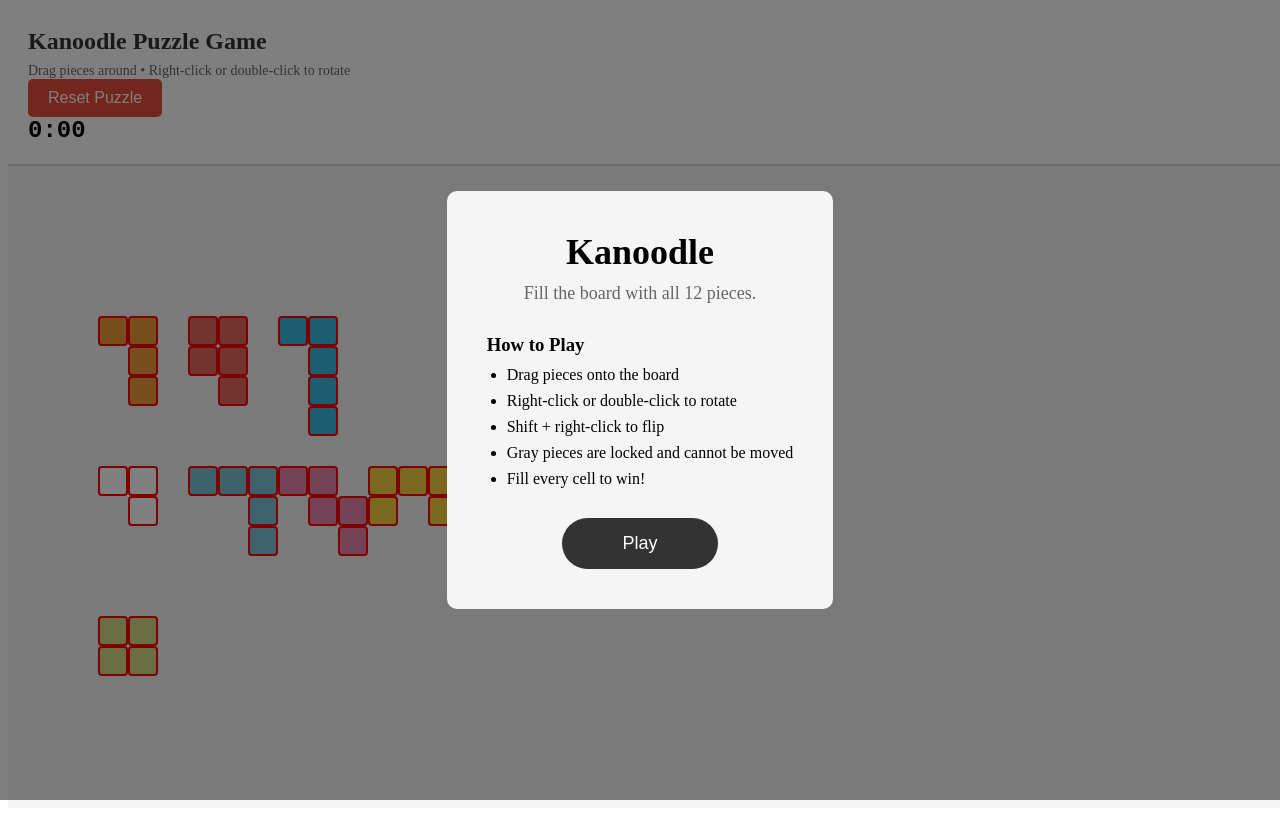
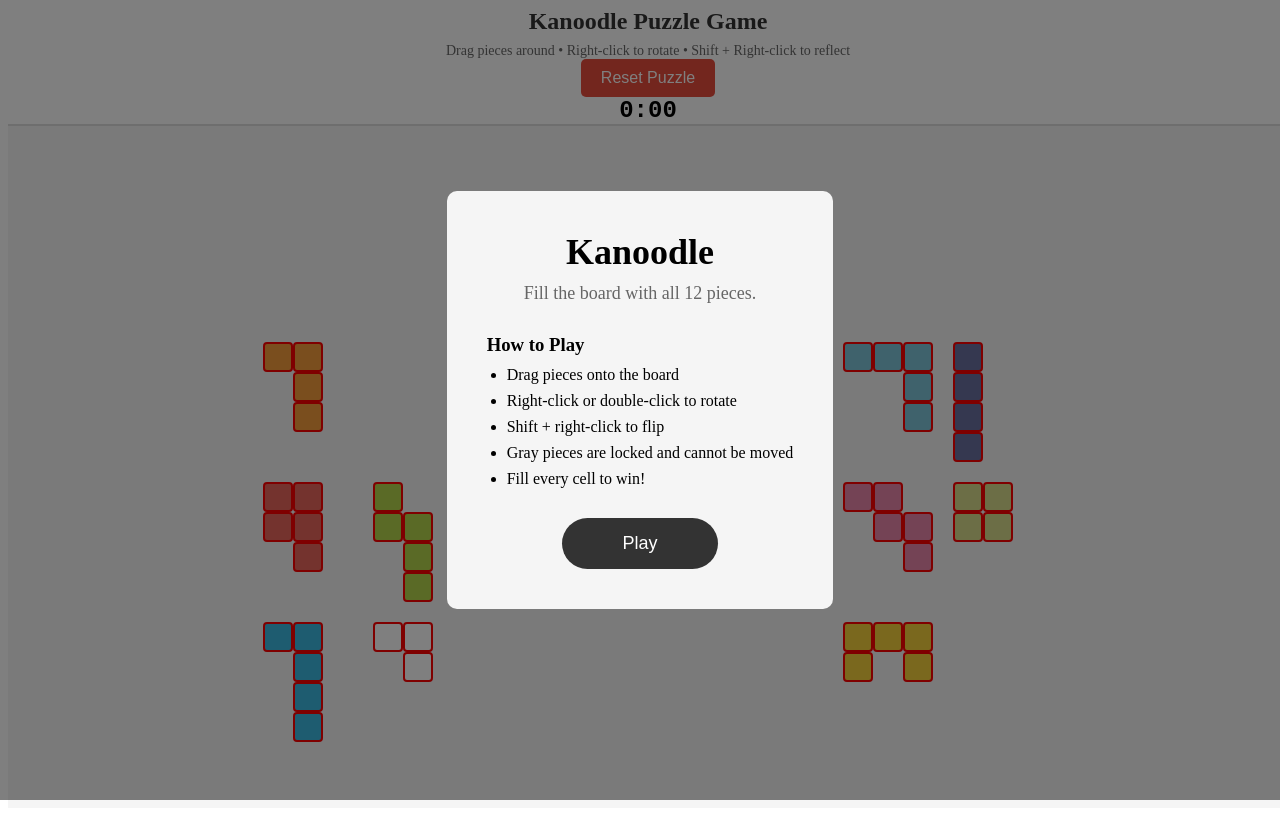
Before and after one commit to JaylenZeng/kanoodlele, a React (Vite) app in the folder project/: page / in a window 1280 px wide. Built offline with nearby package versions, Linux system fonts and the light colour scheme.

Commit message:
update UI and add WinModal

```diff
--- a/project/src/App.module.css
+++ b/project/src/App.module.css
@@ -8,10 +8,12 @@
 }
 
 .header {
-    padding: 20px;
+    /* padding: 20px; */
     background-color: #fff;
     border-bottom: 2px solid #ddd;
     flex-shrink: 0;
+    display: grid;
+    place-items: center;
 }
 
 .title {
--- a/project/src/App.tsx
+++ b/project/src/App.tsx
@@ -20,6 +20,7 @@
 import { ResetButton } from './components/UI/ResetButton';
 import { IntroModal } from './components/UI/IntroModal';
 import { Timer } from './components/UI/Timer';
+import { WinScreen } from './components/UI/WinScreen';
 
 // load any previous progress the player made
 const savedState = loadGameState();
@@ -30,15 +31,42 @@
 const STARTING_STATE = isRestoringState
     ? { pieces: savedState.pieces, grid: savedState.grid }
     : generatePuzzle(INITIAL_PIECES, createInitialGrid());
+const getInitialTime = (): number => {
+    const preservedTime = sessionStorage.getItem('kanoodle-timer-preserve');
+    if (preservedTime) {
+        sessionStorage.removeItem('kanoodle-timer-preserve');
+        return parseInt(preservedTime, 10);
+    }
+    return isRestoringState ? savedState.timer : 0;
+};
+
+const getInitialHasStarted = (): boolean => {
+    const preserved = sessionStorage.getItem('kanoodle-started-preserve');
+    if (preserved) {
+        sessionStorage.removeItem('kanoodle-started-preserve');
+        return preserved === 'true';
+    }
+    return isRestoringState ? savedState.hasStarted : false;
+};
+
+const getInitialTimerRunning = (): boolean => {
+    const preserved = sessionStorage.getItem('kanoodle-timer-running-preserve');
+    if (preserved) {
+        sessionStorage.removeItem('kanoodle-timer-running-preserve');
+        return preserved === 'true';
+    }
+    return isRestoringState ? (savedState.hasStarted && !savedState.isCompleted) : false;
+};
 
 export default function App(): ReactElement {
     const [grid, setGrid] = useState<Cell[][]>(STARTING_STATE.grid);
     const { pieces, updatePiecePosition, setPiecePosition, rotatePiece, reflectPiece, placePieceOnBoard, removePieceFromBoard } = useGameState(STARTING_STATE.pieces);
     const [isCompleted, setIsCompleted] = useState(isRestoringState ? savedState.isCompleted : false)
     const lastValidGridPosition = useRef<{ gridX: number; gridY: number } | null>(null);
-    const [hasStarted, setHasStarted] = useState(isRestoringState ? savedState.hasStarted : false);
-    const [timerRunning, setTimerRunning] = useState(isRestoringState && savedState.hasStarted && !savedState.isCompleted);
-    const [time, setTime] = useState(isRestoringState ? savedState.timer : 0);
+    const [hasStarted, setHasStarted] = useState(getInitialHasStarted);
+    const [timerRunning, setTimerRunning] = useState(getInitialTimerRunning);
+    const [time, setTime] = useState(getInitialTime);
+    const [showWinScreen, setShowWinScreen] = useState(false);
     const hasInitialized = useRef(false);
 
     const { sensors, handleDragStart, handleDragEnd } = useDragAndDropSetup(
@@ -75,6 +103,9 @@
     };
 
     const handleReset = (): void => {
+        sessionStorage.setItem('kanoodle-timer-preserve', time.toString());
+        sessionStorage.setItem('kanoodle-started-preserve', 'true');
+        sessionStorage.setItem('kanoodle-timer-running-preserve', timerRunning.toString());
         resetGameState();
         window.location.reload();
     };
@@ -100,6 +131,12 @@
             return;
         }
 
+        if (checkWinCondition(grid) && !isCompleted) {
+            setIsCompleted(true);
+            setTimerRunning(false);
+            setShowWinScreen(true);
+        }
+
         const newState: GameState = {
             seed: getTodaysSeed(),
             pieces: pieces,
@@ -117,10 +154,15 @@
     //     console.log("Grid updated:", grid)
     // }, [grid]);
 
+    const initializePiecePositions = useRef(isRestoringState);
+
     const updateBoardPiecePositions = (boardLeft: number, boardTop: number): void => {
-        // Use piecesRef.current instead of pieces
-        piecesRef.current.forEach(piece => {
+        const boardWidth = BOARD_CONFIG.gridWidth * CELL_SIZE;
+        const boardHeight = BOARD_CONFIG.gridHeight * CELL_SIZE;
+
+        piecesRef.current.forEach((piece, index) => {
             if (piece.onBoard && piece.boardX !== undefined && piece.boardY !== undefined) {
+                // Existing logic for pieces on the board
                 const shape = getTransformedShape(piece.type, piece.rotation, piece.reflection);
                 const minX = Math.min(...shape.map(([dx]) => dx));
                 const minY = Math.min(...shape.map(([, dy]) => dy));
@@ -130,16 +172,41 @@
 
                 setPiecePosition(piece.id, newX, newY);
             }
+            else if (!piece.onBoard && !initializePiecePositions.current) {
+                // Position off-board pieces around the board
+                // Left side pieces (first 6 by index in original array)
+                const pieceIndex = INITIAL_PIECES.findIndex(p => p.id === piece.id);
+
+                if (pieceIndex < 6) {
+                    const col = pieceIndex < 3 ? 0 : 1;
+                    const row = pieceIndex % 3;
+                    const x = boardLeft - 220 + (col * 110);
+                    const y = boardTop - 50 + (row * 140);
+                    setPiecePosition(piece.id, x, y);
+                }
+                // Right side pieces (last 6)
+                else {
+                    const col = pieceIndex < 9 ? 0 : 1;
+                    const row = (pieceIndex - 6) % 3;
+                    const x = boardLeft + boardWidth + 30 + (col * 110);
+                    const y = boardTop - 50 + (row * 140);
+                    setPiecePosition(piece.id, x, y);
+                }
+            }
         });
+
+        // Only initialize off-board positions once
+        initializePiecePositions.current = true;
     };
 
     return (
         <div className={styles.container}>
             {!hasStarted && <IntroModal onPlay={handlePlay} />}
+            {showWinScreen && <WinScreen time={time} onClose={() => setShowWinScreen(false)} />}
             <div className={styles.header}>
                 <h1 className={styles.title}>Kanoodle Puzzle Game</h1>
                 <p className={styles.description}>
-                    Drag pieces around • Right-click or double-click to rotate
+                    Drag pieces around • Right-click to rotate • Shift + Right-click to reflect
                 </p>
                 <ResetButton onReset={handleReset} />
                 <Timer isRunning={timerRunning && !isCompleted} initialTime={time} onTimeUpdate={handleTimeUpdate} />
--- /dev/null
+++ b/project/src/components/UI/WinScreen.module.css
@@ -0,0 +1,64 @@
+.overlay {
+    position: fixed;
+    top: 0;
+    left: 0;
+    width: 100vw;
+    height: 100vh;
+    background-color: rgba(0, 0, 0, 0.5);
+    display: flex;
+    justify-content: center;
+    align-items: center;
+    z-index: 2000;
+}
+
+.modal {
+    background-color: #f5f5f5;
+    padding: 40px;
+    border-radius: 10px;
+    text-align: center;
+    max-width: 400px;
+}
+
+.title {
+    font-size: 32px;
+    margin: 0 0 10px 0;
+}
+
+.message {
+    font-size: 18px;
+    color: #666;
+    margin: 0 0 30px 0;
+}
+
+.timeContainer {
+    display: flex;
+    flex-direction: column;
+    margin-bottom: 30px;
+}
+
+.timeLabel {
+    font-size: 14px;
+    color: #888;
+    margin-bottom: 5px;
+}
+
+.time {
+    font-size: 48px;
+    font-weight: bold;
+    font-family: monospace;
+}
+
+.closeButton {
+    padding: 15px 60px;
+    font-size: 18px;
+    background-color: #333;
+    color: white;
+    border: none;
+    border-radius: 30px;
+    cursor: pointer;
+    transition: background-color 0.2s;
+}
+
+.closeButton:hover {
+    background-color: #555;
+}
--- /dev/null
+++ b/project/src/components/UI/WinScreen.tsx
@@ -0,0 +1,32 @@
+import { type ReactElement } from 'react';
+import styles from './WinScreen.module.css';
+
+interface WinScreenProps {
+    time: number;
+    onClose: () => void;
+}
+
+export function WinScreen({ time, onClose }: WinScreenProps): ReactElement {
+    const minutes = Math.floor(time / 60);
+    const seconds = time % 60;
+
+    return (
+        <div className={styles.overlay}>
+            <div className={styles.modal}>
+                <h1 className={styles.title}>🎉 You Win! 🎉</h1>
+                <p className={styles.message}>You completed today's puzzle!</p>
+
+                <div className={styles.timeContainer}>
+                    <span className={styles.timeLabel}>Your Time</span>
+                    <span className={styles.time}>
+                        {minutes}:{seconds.toString().padStart(2, '0')}
+                    </span>
+                </div>
+
+                <button className={styles.closeButton} onClick={onClose}>
+                    Close
+                </button>
+            </div>
+        </div>
+    );
+}
```
